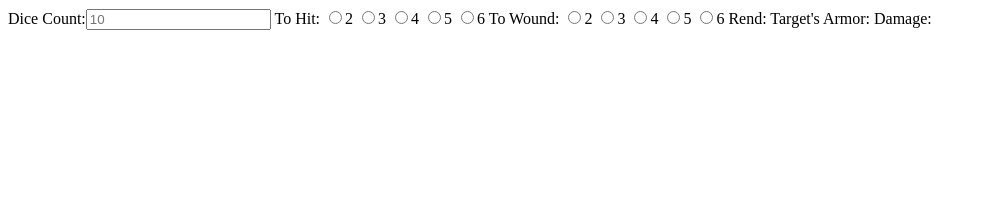
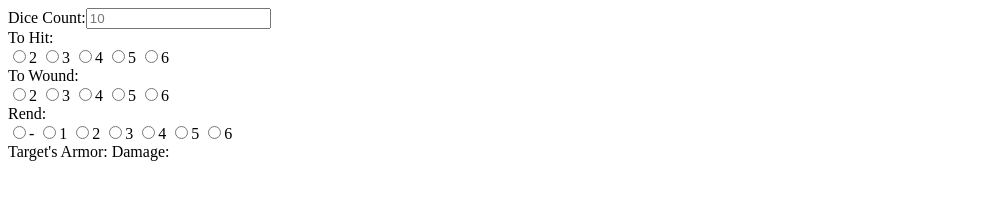
Before and after one commit to kjrohr/mathhammer, a plain HTML site: page index.html in a window 1280 px wide. Shown: the whole page, without its empty margins (0-982 px from the left). Drawn offline with Linux system fonts and the light colour scheme.

Commit message:
More form

```diff
--- a/index.html
+++ b/index.html
@@ -8,27 +8,38 @@
 </head>
 <body>
     <form>
-        <label>Dice Count:<input type="text" placeholder="10"> </label>
-        <label>To Hit:
+        <label>Dice Count:</label><input type="text" placeholder="10"><div></div>
+        <label>To Hit:</label>
+        <div id="toHit">
             <input type="radio" id="hitTwo" name="hit" value="2"><label for="hitTwo">2</label>
             <input type="radio" id="hitThree" name="hit" value="3"><label for="hitThree">3</label>
             <input type="radio" id="hitFour" name="hit" value="4"><label for="hitFour">4</label>
             <input type="radio" id="hitFive" name="hit" value="5"><label for="hitFive">5</label>
             <input type="radio" id="hitSix" name="hit" value="6"><label for="hitSix">6</label>
-        </label>
+        </div>
 
 
 
-        <label>To Wound:
+        <label>To Wound:</label>
+        <div id="toWound">
             <input type="radio" id="woundTwo" name="wound" value="2"><label for="woundTwo">2</label>
             <input type="radio" id="woundThree" name="wound" value="3"><label for="woundThree">3</label>
             <input type="radio" id="woundFour" name="wound" value="4"><label for="woundFour">4</label>
             <input type="radio" id="woundFive" name="wound" value="5"><label for="woundFive">5</label>
             <input type="radio" id="woundSix" name="wound" value="6"><label for="woundSix">6</label>
+        </div>
 
 
-        </label>
         <label>Rend:</label>
+        <div id="totalRend">
+            <input type="radio" id="rendNone" name="rend" value="-"><label for="rendNone">-</label>
+            <input type="radio" id="rendOne" name="rend" value="1"><label for="rendOne">1</label>
+            <input type="radio" id="rendTwo" name="rend" value="2"><label for="rendTwo">2</label>
+            <input type="radio" id="rendThree" name="rend" value="3"><label for="rendThree">3</label>
+            <input type="radio" id="rendFour" name="rend" value="4"><label for="rendFour">4</label>
+            <input type="radio" id="rendFive" name="rend" value="5"><label for="rendFive">5</label>
+            <input type="radio" id="rendSix" name="rend" value="6"><label for="rendSix">6</label>
+        </div>
         <label>Target's Armor:</label>
         <label>Damage:</label>
     </form>
```
